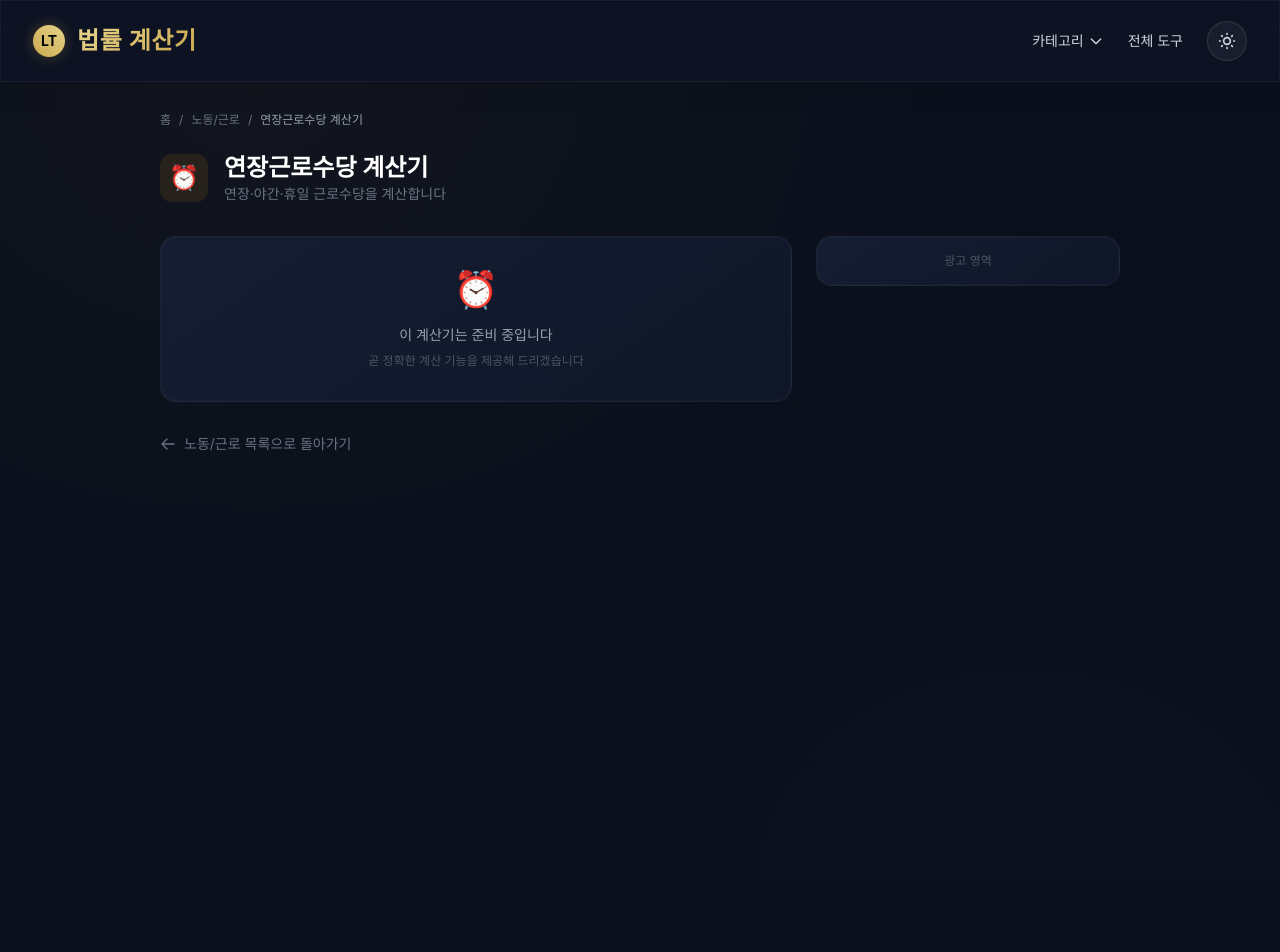
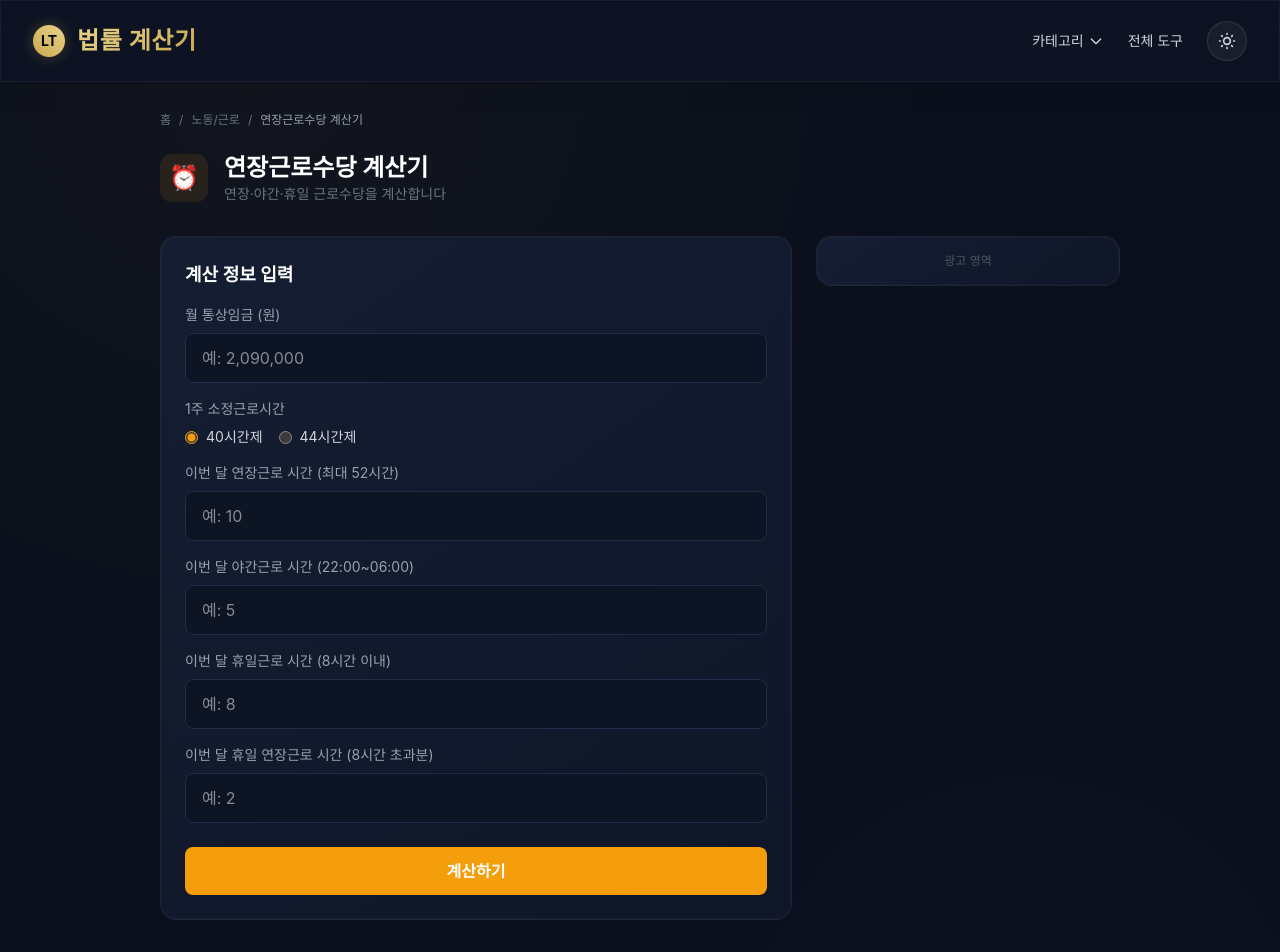
Before and after one commit to SublimerNJ/law-calc, a Next.js app: page /tools/labor/overtime-pay in a window 1280 px wide. Shown: the top 952 px of the page. Built offline with nearby package versions, Linux system fonts and the light colour scheme; a web font is replaced by a local one.

Commit message:
feat(04-02): add overtime pay calculator (LABOR-04)
- Calculates extended, night, and holiday overtime pay
- Based on 근로기준법 제56조 formulas
- Supports 40h and 44h weekly hour systems

```diff
--- /dev/null
+++ b/src/app/tools/labor/overtime-pay/page.tsx
@@ -0,0 +1,201 @@
+'use client';
+
+import { useState } from 'react';
+import CalculatorLayout from '@/components/ui/CalculatorLayout';
+import { TOOLS, CATEGORIES } from '@/lib/tools-data';
+
+const tool = TOOLS.find(t => t.id === 'overtime-pay')!;
+const category = CATEGORIES.find(c => c.id === 'labor')!;
+
+function formatNumber(n: number): string {
+  return n.toLocaleString('ko-KR');
+}
+
+interface OvertimeResult {
+  hourlyWage: number;
+  overtimePay: number;
+  nightPay: number;
+  holidayPay: number;
+  total: number;
+}
+
+function calculate(
+  monthlyWage: number,
+  weeklyHours: number,
+  overtimeHours: number,
+  nightHours: number,
+  holidayHours: number,
+  holidayOvertimeHours: number,
+): OvertimeResult {
+  const monthlyBase = weeklyHours === 40 ? 209 : 226;
+  const hourlyWage = Math.floor(monthlyWage / monthlyBase);
+  const overtimePay = Math.floor(hourlyWage * overtimeHours * 1.5);
+  const nightPay = Math.floor(hourlyWage * nightHours * 0.5);
+  const holidayPay = Math.floor(hourlyWage * holidayHours * 1.5) + Math.floor(hourlyWage * holidayOvertimeHours * 2.0);
+  const total = overtimePay + nightPay + holidayPay;
+
+  return { hourlyWage, overtimePay, nightPay, holidayPay, total };
+}
+
+export default function OvertimePayPage() {
+  const [monthlyWage, setMonthlyWage] = useState('');
+  const [weeklyHours, setWeeklyHours] = useState(40);
+  const [overtimeHours, setOvertimeHours] = useState('');
+  const [nightHours, setNightHours] = useState('');
+  const [holidayHours, setHolidayHours] = useState('');
+  const [holidayOvertimeHours, setHolidayOvertimeHours] = useState('');
+  const [result, setResult] = useState<OvertimeResult | null>(null);
+
+  const handleCalculate = () => {
+    const wage = parseInt(monthlyWage.replace(/,/g, ''), 10);
+    if (!wage || wage <= 0) return;
+    const ot = parseFloat(overtimeHours) || 0;
+    const nt = parseFloat(nightHours) || 0;
+    const hd = parseFloat(holidayHours) || 0;
+    const hdo = parseFloat(holidayOvertimeHours) || 0;
+    setResult(calculate(wage, weeklyHours, ot, nt, hd, hdo));
+  };
+
+  const handleNumberChange = (setter: (v: string) => void) => (e: React.ChangeEvent<HTMLInputElement>) => {
+    setter(e.target.value.replace(/[^0-9]/g, ''));
+  };
+
+  const handleDecimalChange = (setter: (v: string) => void) => (e: React.ChangeEvent<HTMLInputElement>) => {
+    setter(e.target.value.replace(/[^0-9.]/g, ''));
+  };
+
+  return (
+    <CalculatorLayout tool={tool} category={category}>
+      <div className="premium-card p-6 mb-4">
+        <h2 className="text-lg font-semibold text-white mb-4">계산 정보 입력</h2>
+
+        <div className="mb-4">
+          <label className="block text-sm text-gray-400 mb-2">월 통상임금 (원)</label>
+          <input
+            type="text"
+            inputMode="numeric"
+            value={monthlyWage ? parseInt(monthlyWage).toLocaleString('ko-KR') : ''}
+            onChange={handleNumberChange(setMonthlyWage)}
+            placeholder="예: 2,090,000"
+            className="w-full bg-[#0d1424] border border-[#1e2d4a] rounded-lg px-4 py-3 text-white focus:border-[#f59e0b] focus:outline-none"
+          />
+        </div>
+
+        <div className="mb-4">
+          <label className="block text-sm text-gray-400 mb-2">1주 소정근로시간</label>
+          <div className="flex gap-4">
+            {[
+              { value: 40, label: '40시간제' },
+              { value: 44, label: '44시간제' },
+            ].map(opt => (
+              <label key={opt.value} className="flex items-center gap-2 cursor-pointer">
+                <input
+                  type="radio"
+                  name="weeklyHours"
+                  checked={weeklyHours === opt.value}
+                  onChange={() => setWeeklyHours(opt.value)}
+                  className="accent-[#f59e0b]"
+                />
+                <span className="text-sm text-gray-300">{opt.label}</span>
+              </label>
+            ))}
+          </div>
+        </div>
+
+        <div className="mb-4">
+          <label className="block text-sm text-gray-400 mb-2">이번 달 연장근로 시간 (최대 52시간)</label>
+          <input
+            type="text"
+            inputMode="decimal"
+            value={overtimeHours}
+            onChange={handleDecimalChange(setOvertimeHours)}
+            placeholder="예: 10"
+            className="w-full bg-[#0d1424] border border-[#1e2d4a] rounded-lg px-4 py-3 text-white focus:border-[#f59e0b] focus:outline-none"
+          />
+        </div>
+
+        <div className="mb-4">
+          <label className="block text-sm text-gray-400 mb-2">이번 달 야간근로 시간 (22:00~06:00)</label>
+          <input
+            type="text"
+            inputMode="decimal"
+            value={nightHours}
+            onChange={handleDecimalChange(setNightHours)}
+            placeholder="예: 5"
+            className="w-full bg-[#0d1424] border border-[#1e2d4a] rounded-lg px-4 py-3 text-white focus:border-[#f59e0b] focus:outline-none"
+          />
+        </div>
+
+        <div className="mb-4">
+          <label className="block text-sm text-gray-400 mb-2">이번 달 휴일근로 시간 (8시간 이내)</label>
+          <input
+            type="text"
+            inputMode="decimal"
+            value={holidayHours}
+            onChange={handleDecimalChange(setHolidayHours)}
+            placeholder="예: 8"
+            className="w-full bg-[#0d1424] border border-[#1e2d4a] rounded-lg px-4 py-3 text-white focus:border-[#f59e0b] focus:outline-none"
+          />
+        </div>
+
+        <div className="mb-6">
+          <label className="block text-sm text-gray-400 mb-2">이번 달 휴일 연장근로 시간 (8시간 초과분)</label>
+          <input
+            type="text"
+            inputMode="decimal"
+            value={holidayOvertimeHours}
+            onChange={handleDecimalChange(setHolidayOvertimeHours)}
+            placeholder="예: 2"
+            className="w-full bg-[#0d1424] border border-[#1e2d4a] rounded-lg px-4 py-3 text-white focus:border-[#f59e0b] focus:outline-none"
+          />
+        </div>
+
+        <button
+          onClick={handleCalculate}
+          className="w-full py-3 rounded-lg font-semibold text-white transition-opacity hover:opacity-90"
+          style={{ backgroundColor: category.color }}
+        >
+          계산하기
+        </button>
+      </div>
+
+      {result !== null && (
+        <div className="premium-card p-6">
+          <h2 className="text-lg font-semibold text-white mb-4">계산 결과</h2>
+
+          <div className="mb-4">
+            <p className="text-sm text-gray-400 mb-1">수당 합계</p>
+            <p className="text-2xl font-bold" style={{ color: category.color }}>
+              {formatNumber(result.total)}원
+            </p>
+          </div>
+
+          <div className="grid grid-cols-2 gap-4 mb-4">
+            <div>
+              <p className="text-sm text-gray-400 mb-1">연장근로수당</p>
+              <p className="text-lg text-white">{formatNumber(result.overtimePay)}원</p>
+            </div>
+            <div>
+              <p className="text-sm text-gray-400 mb-1">야간근로수당</p>
+              <p className="text-lg text-white">{formatNumber(result.nightPay)}원</p>
+            </div>
+            <div>
+              <p className="text-sm text-gray-400 mb-1">휴일근로수당</p>
+              <p className="text-lg text-white">{formatNumber(result.holidayPay)}원</p>
+            </div>
+            <div>
+              <p className="text-sm text-gray-400 mb-1">시간당 통상임금</p>
+              <p className="text-lg text-white">{formatNumber(result.hourlyWage)}원</p>
+            </div>
+          </div>
+
+          <div className="mt-4 pt-4 border-t border-[#1e2d4a]">
+            <p className="text-xs text-gray-500">
+              법적 근거: 근로기준법 제56조(연장·야간 및 휴일 근로)
+            </p>
+          </div>
+        </div>
+      )}
+    </CalculatorLayout>
+  );
+}
```
